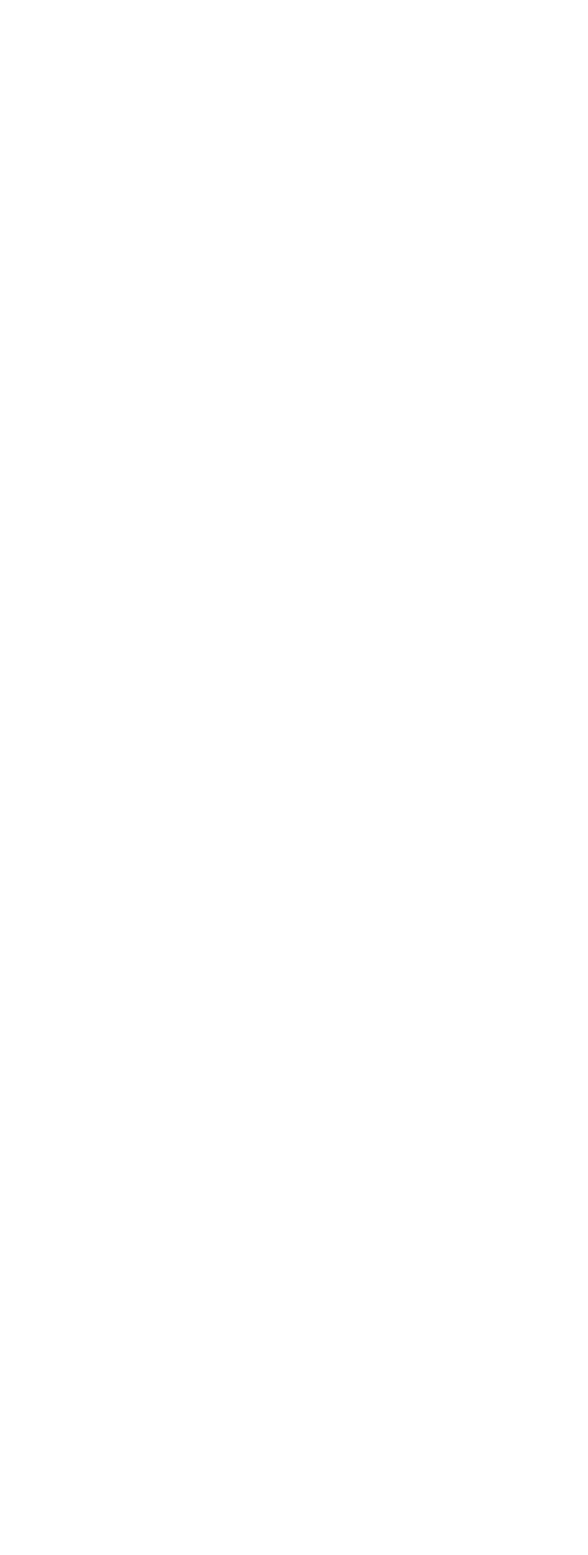
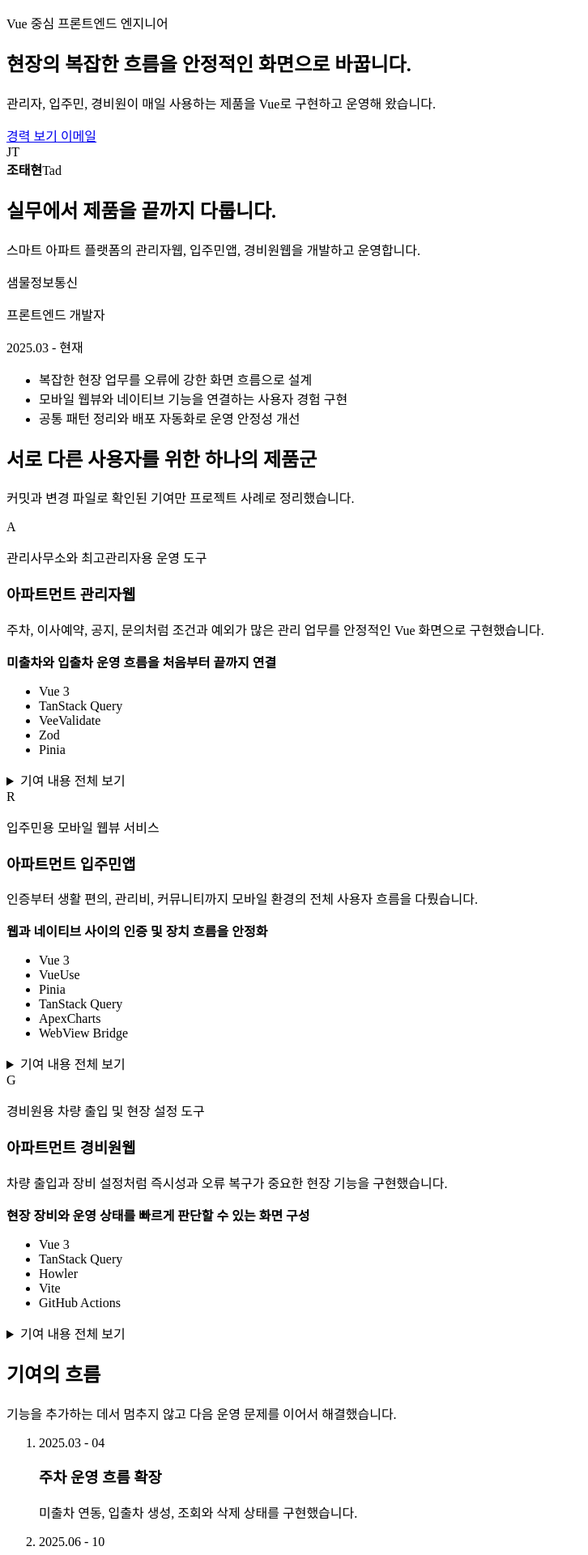
Before and after one commit to TaeHyunn/my-profile, a Vue app: page / in a window 1280 px wide. Shown: the top 1920 px of the page at 81% size, without its empty margins (0-726 px from the left). Before the commit the page ends 800 px from the top, so only its background shows below. Built offline with nearby package versions, Linux system fonts and the light colour scheme; the HTML template or start-up script is replaced by a standard one.

Commit message:
feat: build resume content sections

```diff
--- a/src/App.vue
+++ b/src/App.vue
@@ -1,3 +1,25 @@
+<script setup>
+import ContactSection from '@/components/ContactSection.vue';
+import ContributionTimeline from '@/components/ContributionTimeline.vue';
+import EducationSection from '@/components/EducationSection.vue';
+import ExperienceSection from '@/components/ExperienceSection.vue';
+import HeroSection from '@/components/HeroSection.vue';
+import ProjectCaseStudies from '@/components/ProjectCaseStudies.vue';
+import SkillsSection from '@/components/SkillsSection.vue';
+import { resumeData } from '@/data/resume.js';
+</script>
+
 <template>
-  <main id="main-content"></main>
+  <main id="main-content">
+    <HeroSection :profile="resumeData.profile" />
+    <ExperienceSection :experience="resumeData.experience" />
+    <ProjectCaseStudies :projects="resumeData.projects" />
+    <ContributionTimeline :items="resumeData.timeline" />
+    <SkillsSection :groups="resumeData.skillGroups" />
+    <EducationSection
+      :certifications="resumeData.certifications"
+      :education="resumeData.education"
+    />
+    <ContactSection :profile="resumeData.profile" />
+  </main>
 </template>
--- /dev/null
+++ b/src/components/ContactSection.vue
@@ -0,0 +1,24 @@
+<script setup>
+defineProps({
+  profile: {
+    type: Object,
+    required: true,
+  },
+});
+</script>
+
+<template>
+  <footer id="contact" class="contact-section" aria-labelledby="contact-title">
+    <div>
+      <h2 id="contact-title">함께 일할 기회를 기다립니다.</h2>
+      <p>Vue 기반 제품을 오래 운영하며 더 나은 흐름을 만드는 일에 관심이 있습니다.</p>
+    </div>
+    <div class="contact-links">
+      <a :href="`mailto:${profile.email}`">{{ profile.email }}</a>
+      <a :href="profile.github" target="_blank" rel="noopener noreferrer">
+        GitHub {{ profile.githubLabel }}
+      </a>
+    </div>
+    <p class="copyright">© 2026 {{ profile.name }}</p>
+  </footer>
+</template>
--- /dev/null
+++ b/src/components/ContributionTimeline.vue
@@ -0,0 +1,26 @@
+<script setup>
+defineProps({
+  items: {
+    type: Array,
+    required: true,
+  },
+});
+</script>
+
+<template>
+  <section class="timeline-section" aria-labelledby="timeline-title">
+    <header class="section-heading">
+      <h2 id="timeline-title">기여의 흐름</h2>
+      <p>기능을 추가하는 데서 멈추지 않고 다음 운영 문제를 이어서 해결했습니다.</p>
+    </header>
+    <ol class="timeline-list">
+      <li v-for="item in items" :key="item.period">
+        <time>{{ item.period }}</time>
+        <div>
+          <h3>{{ item.title }}</h3>
+          <p>{{ item.description }}</p>
+        </div>
+      </li>
+    </ol>
+  </section>
+</template>
--- /dev/null
+++ b/src/components/EducationSection.vue
@@ -0,0 +1,34 @@
+<script setup>
+defineProps({
+  education: {
+    type: Object,
+    required: true,
+  },
+  certifications: {
+    type: Array,
+    required: true,
+  },
+});
+</script>
+
+<template>
+  <section
+    id="education"
+    class="education-section"
+    aria-labelledby="education-title"
+  >
+    <h2 id="education-title">배움의 기반</h2>
+    <div class="education-grid">
+      <article>
+        <p>학력</p>
+        <h3>{{ education.school }}</h3>
+        <p>{{ education.major }} · {{ education.detail }}</p>
+      </article>
+      <article v-for="item in certifications" :key="item.name">
+        <p>자격</p>
+        <h3>{{ item.name }}</h3>
+        <time>{{ item.acquired }} 취득</time>
+      </article>
+    </div>
+  </section>
+</template>
--- /dev/null
+++ b/src/components/ExperienceSection.vue
@@ -0,0 +1,31 @@
+<script setup>
+defineProps({
+  experience: {
+    type: Object,
+    required: true,
+  },
+});
+</script>
+
+<template>
+  <section
+    id="experience"
+    class="experience-section"
+    aria-labelledby="experience-title"
+  >
+    <header class="section-heading">
+      <h2 id="experience-title">실무에서 제품을 끝까지 다룹니다.</h2>
+      <p>{{ experience.summary }}</p>
+    </header>
+    <article class="experience-record">
+      <div class="experience-meta">
+        <p class="company-name">{{ experience.company }}</p>
+        <p>{{ experience.role }}</p>
+        <time>{{ experience.period }}</time>
+      </div>
+      <ul class="experience-focus">
+        <li v-for="item in experience.focus" :key="item">{{ item }}</li>
+      </ul>
+    </article>
+  </section>
+</template>
--- /dev/null
+++ b/src/components/HeroSection.vue
@@ -0,0 +1,31 @@
+<script setup>
+defineProps({
+  profile: {
+    type: Object,
+    required: true,
+  },
+});
+</script>
+
+<template>
+  <section id="intro" class="hero-section" aria-labelledby="hero-title">
+    <div class="hero-copy">
+      <p class="hero-role">{{ profile.role }}</p>
+      <h1 id="hero-title">{{ profile.headline }}</h1>
+      <p class="hero-introduction">{{ profile.introduction }}</p>
+      <div class="hero-actions" aria-label="주요 링크">
+        <a class="button button-primary" href="#projects">경력 보기</a>
+        <a class="button button-secondary" :href="`mailto:${profile.email}`">
+          이메일
+        </a>
+      </div>
+    </div>
+    <div class="hero-identity" aria-label="프로필 정보">
+      <div class="portrait-placeholder" aria-hidden="true">JT</div>
+      <div>
+        <strong>{{ profile.name }}</strong>
+        <span>{{ profile.englishName }}</span>
+      </div>
+    </div>
+  </section>
+</template>
--- /dev/null
+++ b/src/components/ProjectCaseStudies.vue
@@ -0,0 +1,48 @@
+<script setup>
+defineProps({
+  projects: {
+    type: Array,
+    required: true,
+  },
+});
+</script>
+
+<template>
+  <section id="projects" class="projects-section" aria-labelledby="projects-title">
+    <header class="section-heading">
+      <h2 id="projects-title">서로 다른 사용자를 위한 하나의 제품군</h2>
+      <p>커밋과 변경 파일로 확인된 기여만 프로젝트 사례로 정리했습니다.</p>
+    </header>
+
+    <div class="project-list">
+      <article
+        v-for="project in projects"
+        :key="project.id"
+        class="project-case"
+        :class="`project-${project.id}`"
+        data-project
+      >
+        <div class="project-summary">
+          <span class="project-index" aria-hidden="true">{{ project.index }}</span>
+          <p class="project-audience">{{ project.audience }}</p>
+          <h3>{{ project.title }}</h3>
+          <p>{{ project.summary }}</p>
+          <strong class="project-featured">{{ project.featured }}</strong>
+        </div>
+        <div class="project-evidence">
+          <ul class="technology-list" aria-label="사용 기술">
+            <li v-for="technology in project.technologies" :key="technology">
+              {{ technology }}
+            </li>
+          </ul>
+          <details>
+            <summary>기여 내용 전체 보기</summary>
+            <ul class="contribution-list">
+              <li v-for="item in project.contributions" :key="item">{{ item }}</li>
+            </ul>
+          </details>
+        </div>
+      </article>
+    </div>
+  </section>
+</template>
--- /dev/null
+++ b/src/components/SkillsSection.vue
@@ -0,0 +1,25 @@
+<script setup>
+defineProps({
+  groups: {
+    type: Array,
+    required: true,
+  },
+});
+</script>
+
+<template>
+  <section id="skills" class="skills-section" aria-labelledby="skills-title">
+    <header class="section-heading">
+      <h2 id="skills-title">기술은 사용 맥락으로 설명합니다.</h2>
+    </header>
+    <div class="skill-groups">
+      <article v-for="group in groups" :key="group.title" class="skill-group">
+        <h3>{{ group.title }}</h3>
+        <p>{{ group.description }}</p>
+        <ul>
+          <li v-for="skill in group.skills" :key="skill">{{ skill }}</li>
+        </ul>
+      </article>
+    </div>
+  </section>
+</template>
```
Also changed, not shown: 1 other file (tests, documents, lock files or other folders).
